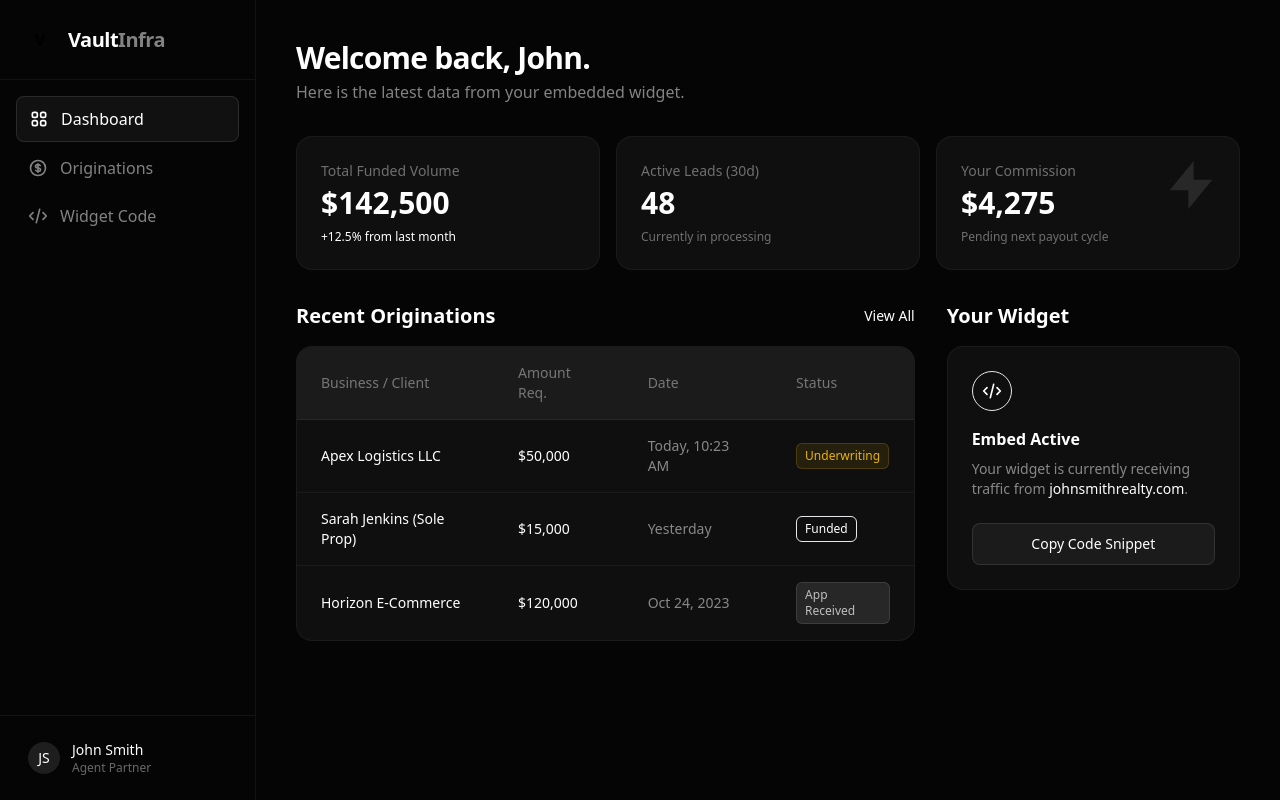
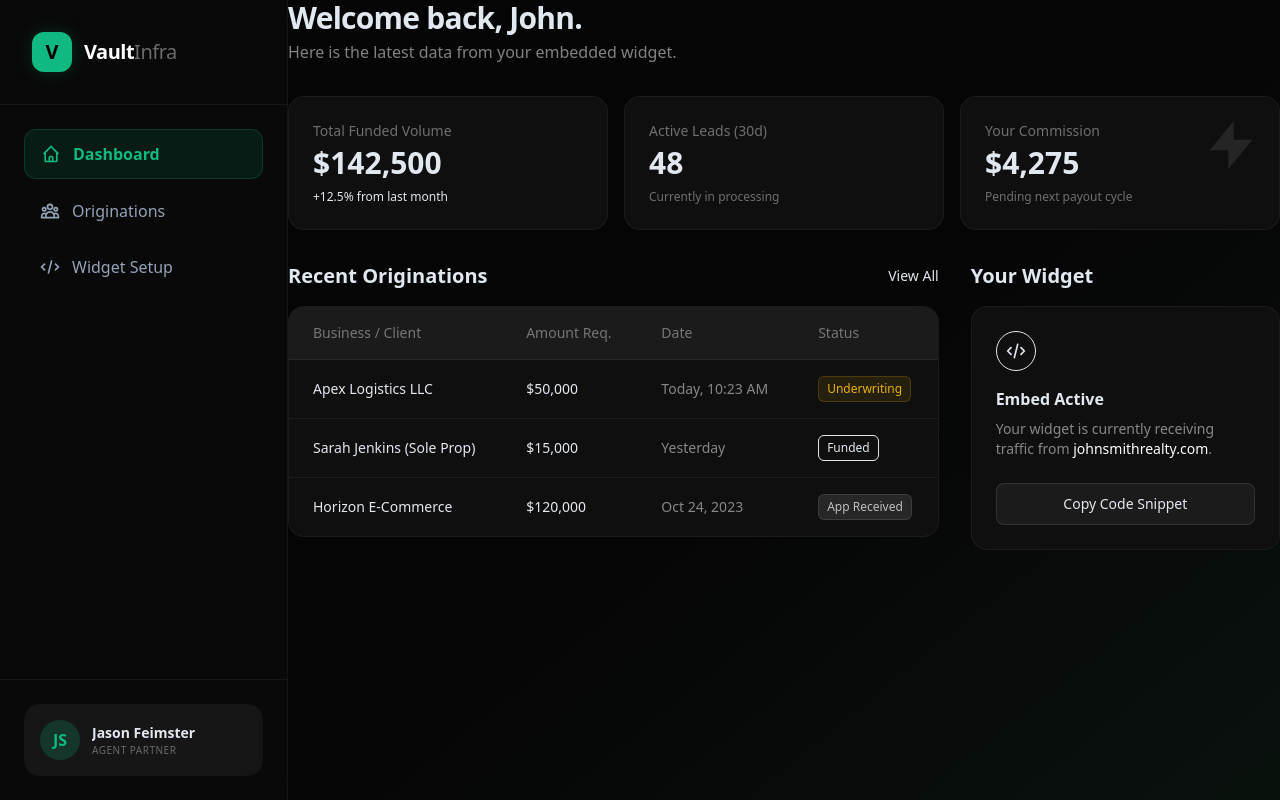
Before and after one commit to JFeimster/vault-infra-portal, a Next.js app: page / in a window 1280 px wide. Built offline with nearby package versions, Linux system fonts and the light colour scheme.

Commit message:
Update layout.jsx

```diff
--- a/app/layout.jsx
+++ b/app/layout.jsx
@@ -1,67 +1,47 @@
-import './globals.css'; // <-- THIS IS THE MISSING PIECE
-
-export const metadata = {
-  title: 'Partner Portal | VaultInfra',
-  description: 'Manage your originations and widget settings.',
-};
+import './globals.css';
 
 export default function RootLayout({ children }) {
   return (
     <html lang="en">
-      <body className="flex h-screen overflow-hidden bg-luxe text-white antialiased">
-
-        {/* Sidebar */}
-        <aside className="w-64 border-r border-white/5 bg-luxe flex flex-col justify-between hidden md:flex">
-          <div>
-            <div className="h-20 flex items-center px-6 border-b border-white/5">
-              <div className="w-8 h-8 rounded bg-brand-500 flex items-center justify-center font-bold text-black mr-3">V</div>
-              <span className="text-xl font-bold tracking-tight">Vault<span className="text-white/50">Infra</span></span>
+      <body className="flex h-screen overflow-hidden bg-luxe font-sans">
+        {/* Sidebar - Locked width, clean borders */}
+        <aside className="w-72 border-r border-white/5 bg-panel/50 backdrop-blur-xl flex flex-col">
+          <div className="p-8 border-b border-white/5">
+            <div className="flex items-center space-x-3">
+              <div className="w-10 h-10 rounded-xl bg-accent flex items-center justify-center font-black text-black text-xl shadow-[0_0_20px_rgba(16,185,129,0.2)]">V</div>
+              <span className="text-xl font-bold tracking-tight text-white">Vault<span className="opacity-40 font-medium">Infra</span></span>
+            </div>
           </div>
 
-            <nav className="p-4 space-y-1">
-              <a href="#" className="flex items-center space-x-3 px-3 py-2.5 rounded-lg bg-white/5 text-white font-medium border border-white/10">
-                <svg className="w-5 h-5 text-brand-500" fill="none" stroke="currentColor" viewBox="0 0 24 24"><path strokeLinecap="round" strokeLinejoin="round" strokeWidth="2" d="M4 6a2 2 0 012-2h2a2 2 0 012 2v2a2 2 0 01-2 2H6a2 2 0 01-2-2V6zM14 6a2 2 0 012-2h2a2 2 0 012 2v2a2 2 0 01-2 2h-2a2 2 0 01-2-2V6zM4 16a2 2 0 012-2h2a2 2 0 012 2v2a2 2 0 01-2 2H6a2 2 0 01-2-2v-2zM14 16a2 2 0 012-2h2a2 2 0 012 2v2a2 2 0 01-2 2h-2a2 2 0 01-2-2v-2z"></path></svg>
+          <nav className="flex-1 p-6 space-y-2">
+            <a href="#" className="flex items-center space-x-3 px-4 py-3 rounded-xl bg-accent/10 text-accent font-semibold border border-accent/20">
+              <svg width="20" height="20" fill="none" stroke="currentColor" strokeWidth="2" viewBox="0 0 24 24"><path d="M3 12l2-2m0 0l7-7 7 7M5 10v10a1 1 0 001 1h3m10-11l2 2m-2-2v10a1 1 0 01-1 1h-3m-6 0a1 1 0 001-1v-4a1 1 0 011-1h2a1 1 0 011 1v4a1 1 0 001 1m-6 0h6"/></svg>
               <span>Dashboard</span>
             </a>
-              <a href="#" className="flex items-center space-x-3 px-3 py-2.5 rounded-lg text-white/50 hover:bg-white/5 hover:text-white transition-colors">
-                <svg className="w-5 h-5" fill="none" stroke="currentColor" viewBox="0 0 24 24"><path strokeLinecap="round" strokeLinejoin="round" strokeWidth="2" d="M12 8c-1.657 0-3 .895-3 2s1.343 2 3 2 3 .895 3 2-1.343 2-3 2m0-8c1.11 0 2.08.402 2.599 1M12 8V7m0 1v8m0 0v1m0-1c-1.11 0-2.08-.402-2.599-1M21 12a9 9 0 11-18 0 9 9 0 0118 0z"></path></svg>
+            <a href="#" className="flex items-center space-x-3 px-4 py-3 rounded-xl text-slate-400 hover:bg-white/5 hover:text-white transition-all">
+              <svg width="20" height="20" fill="none" stroke="currentColor" strokeWidth="2" viewBox="0 0 24 24"><path d="M17 20h5v-2a3 3 0 00-5.356-1.857M17 20H7m10 0v-2c0-.656-.126-1.283-.356-1.857M7 20H2v-2a3 3 0 015.356-1.857M7 20v-2c0-.656.126-1.283.356-1.857m0 0a5.002 5.002 0 019.288 0M15 7a3 3 0 11-6 0 3 3 0 016 0zm6 3a2 2 0 11-4 0 2 2 0 014 0zM7 10a2 2 0 11-4 0 2 2 0 014 0z"/></svg>
               <span>Originations</span>
             </a>
-              <a href="#" className="flex items-center space-x-3 px-3 py-2.5 rounded-lg text-white/50 hover:bg-white/5 hover:text-white transition-colors">
-                <svg className="w-5 h-5" fill="none" stroke="currentColor" viewBox="0 0 24 24"><path strokeLinecap="round" strokeLinejoin="round" strokeWidth="2" d="M10 20l4-16m4 4l4 4-4 4M6 16l-4-4 4-4"></path></svg>
-                <span>Widget Code</span>
+            <a href="#" className="flex items-center space-x-3 px-4 py-3 rounded-xl text-slate-400 hover:bg-white/5 hover:text-white transition-all">
+              <svg width="20" height="20" fill="none" stroke="currentColor" strokeWidth="2" viewBox="0 0 24 24"><path d="M10 20l4-16m4 4l4 4-4 4M6 16l-4-4 4-4"/></svg>
+              <span>Widget Setup</span>
             </a>
           </nav>
-          </div>
 
-          <div className="p-4 border-t border-white/5">
-            <div className="flex items-center space-x-3 px-3 py-2">
-              <div className="w-8 h-8 rounded-full bg-white/10 flex items-center justify-center text-sm text-white">JS</div>
-              <div>
-                <p className="text-sm font-medium text-white">John Smith</p>
-                <p className="text-xs text-white/40">Agent Partner</p>
+          <div className="p-6 border-t border-white/5">
+            <div className="p-4 rounded-2xl bg-white/5 flex items-center space-x-3">
+              <div className="w-10 h-10 rounded-full bg-accent/20 flex items-center justify-center font-bold text-accent">JS</div>
+              <div className="overflow-hidden">
+                <p className="text-sm font-bold truncate">Jason Feimster</p>
+                <p className="text-[10px] uppercase tracking-wider opacity-40">Agent Partner</p>
               </div>
             </div>
           </div>
         </aside>
 
-        {/* Main Content Area */}
-        <main className="flex-1 flex flex-col overflow-hidden relative">
-          <div className="absolute top-0 right-0 w-[500px] h-[500px] bg-brand-500/10 blur-[100px] rounded-full pointer-events-none -z-10"></div>
-
-          <header className="h-16 border-b border-white/5 flex items-center justify-between px-6 md:hidden bg-luxe">
-            <div className="flex items-center space-x-2">
-              <div className="w-6 h-6 rounded bg-brand-500 flex items-center justify-center font-bold text-black text-xs">V</div>
-              <span className="font-bold text-white">VaultInfra</span>
-            </div>
-            <button className="text-white/70">Menu</button>
-          </header>
-
-          <div className="flex-1 overflow-y-auto p-6 lg:p-10">
+        <main className="flex-1 overflow-y-auto bg-gradient-to-br from-luxe via-luxe to-[#0a120e]">
           {children}
-          </div>
         </main>
-
       </body>
     </html>
   );
```
Lines whose indentation alone changed are shown as unchanged.
